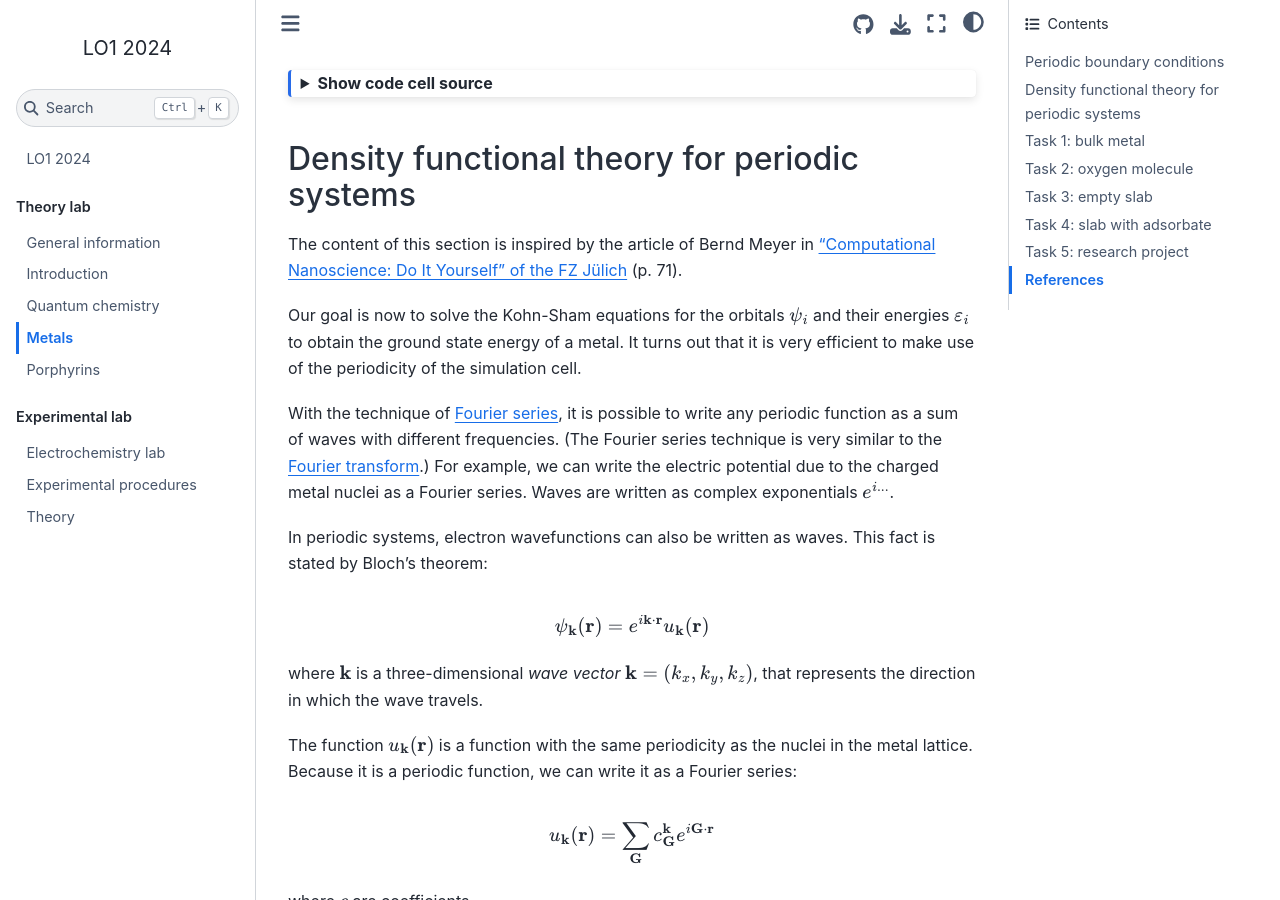
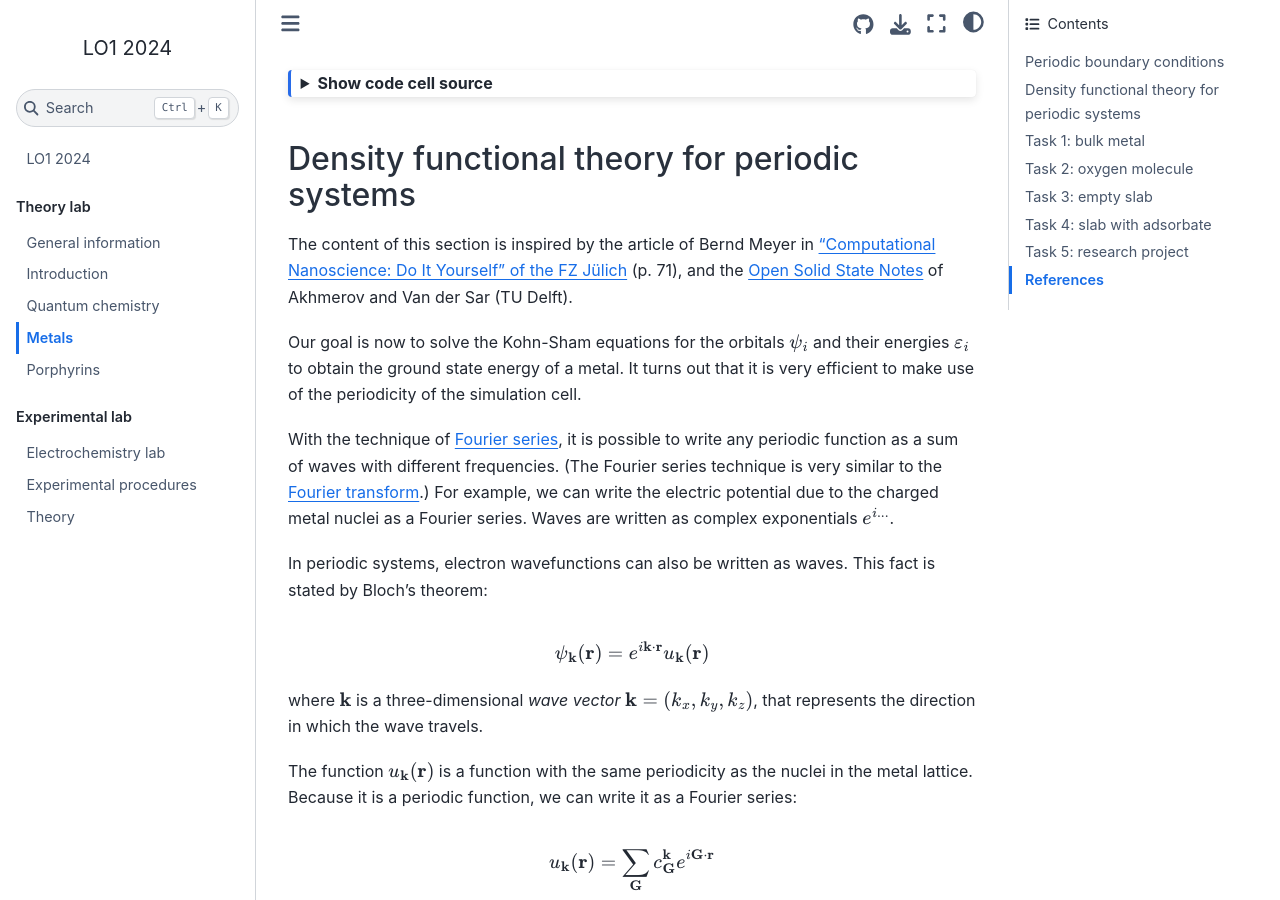
Before and after one commit to lucasdekam/lo1, a Jupyter Book: the page built from theory-lab/metals.md, in a window 1280 px wide and 900 px high, scrolled down 567 px. Built offline with Jupyter Book 1.0.4 settings and Sphinx 7.4.7 and the Sphinx Book theme 1.1.4, drawn with Linux system fonts in a browser that asks for light colours; cross-references to code outside the pages are shown as plain code.

Commit message:
additional source

```diff
--- a/theory-lab/metals.md
+++ b/theory-lab/metals.md
@@ -43,7 +43,7 @@
 
 ## Density functional theory for periodic systems
 
-The content of this section is inspired by the article of Bernd Meyer in ["Computational Nanoscience: Do It Yourself" of the FZ Jülich](https://juser.fz-juelich.de/record/51139/files/NIC-Band-31.pdf) (p. 71).
+The content of this section is inspired by the article of Bernd Meyer in ["Computational Nanoscience: Do It Yourself" of the FZ Jülich](https://juser.fz-juelich.de/record/51139/files/NIC-Band-31.pdf) (p. 71), and the [Open Solid State Notes](https://solidstate.quantumtinkerer.tudelft.nl/) of Akhmerov and Van der Sar (TU Delft).
 
 Our goal is now to solve the Kohn-Sham equations for the orbitals $\psi_i$ and their energies $\varepsilon_i$ to obtain the ground state energy of a metal. It turns out that it is very efficient to make use of the periodicity of the simulation cell.
 
```
